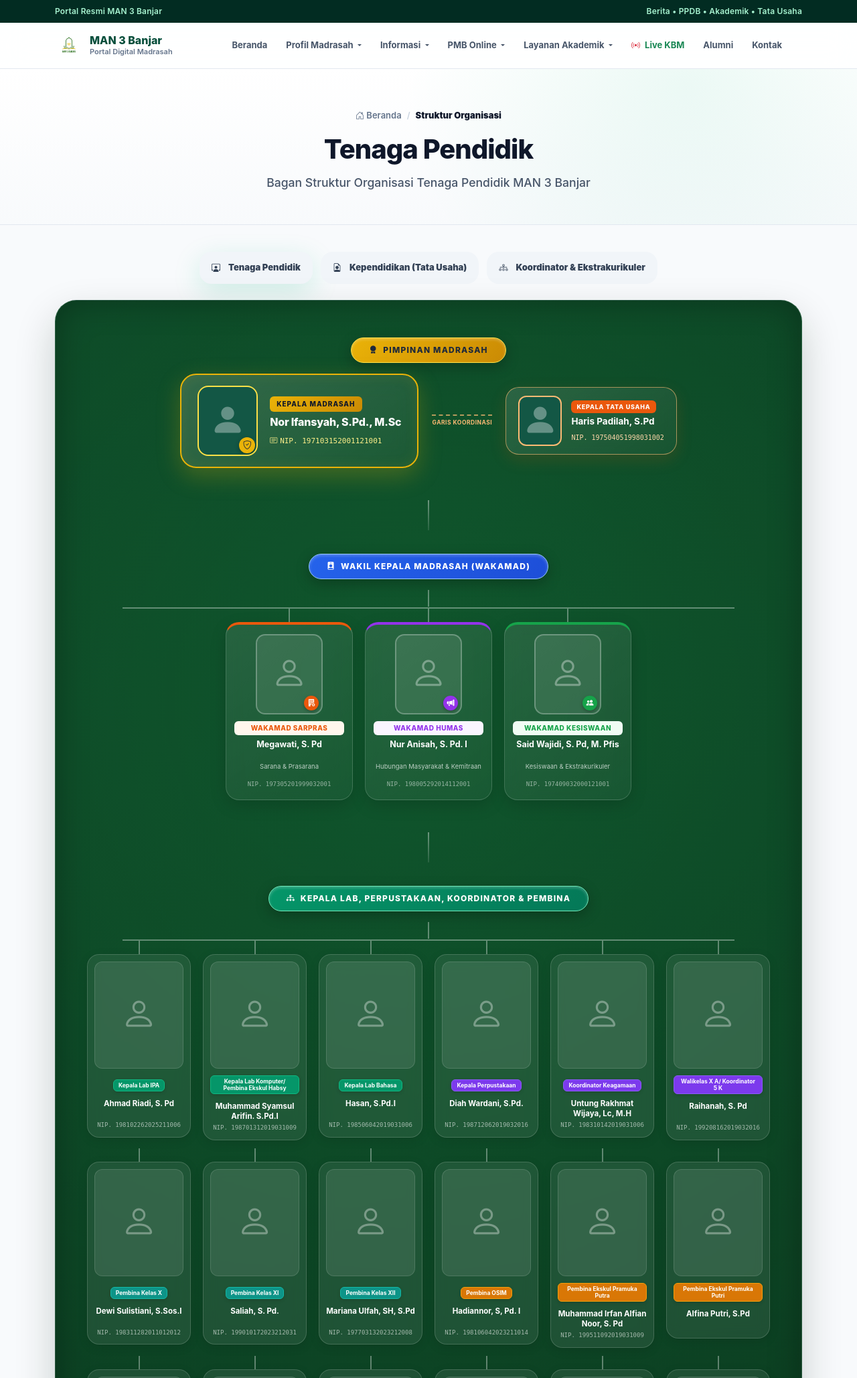
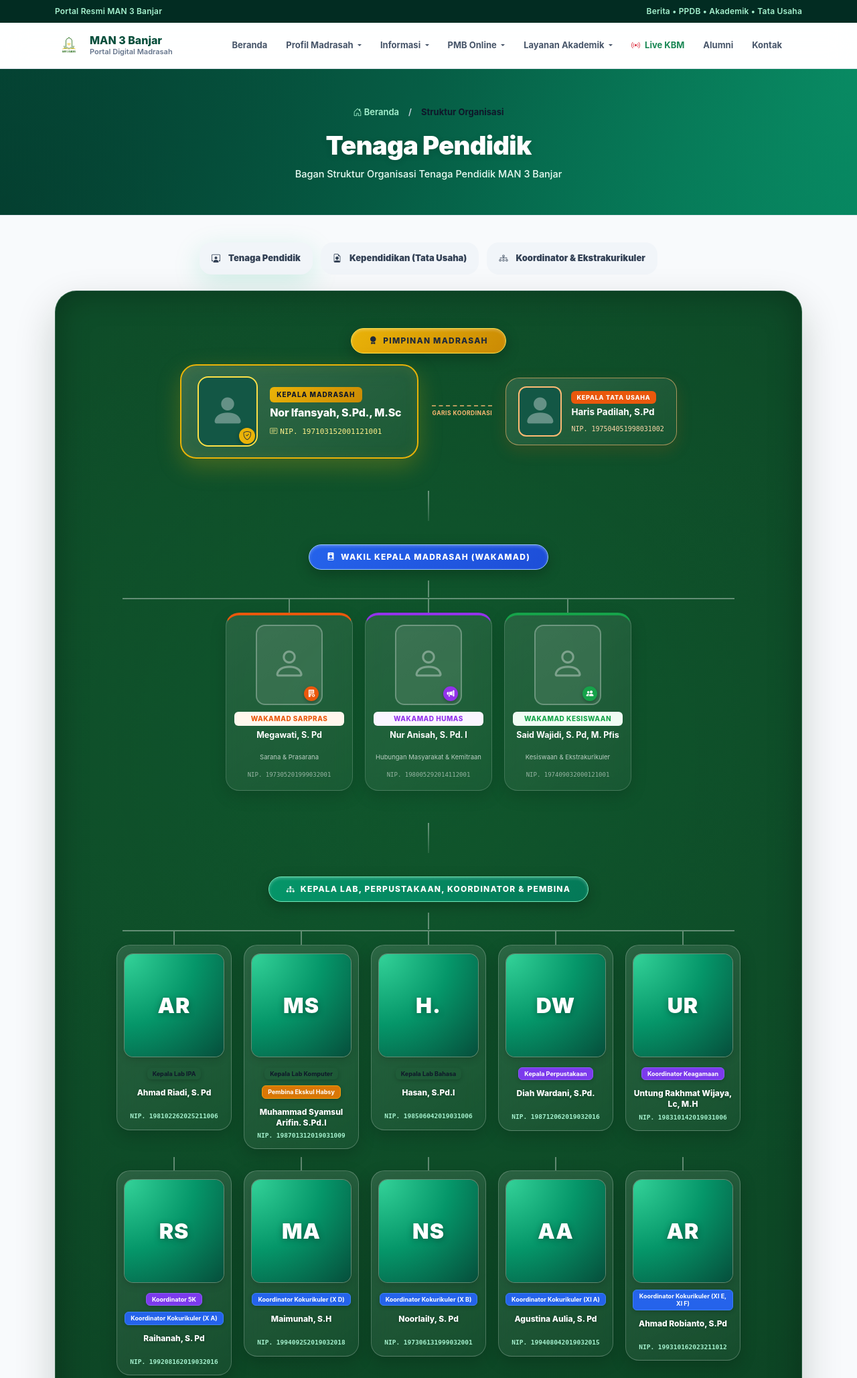
Before and after one commit to mantigabjr-sudo/web_man3banjar, a CodeIgniter app: page /website/struktur/tenaga-pendidik in a window 1280 px wide. Shown: the top 2058 px of the page at 67% size. Run offline with CodeIgniter, Linux system fonts and the light colour scheme; data comes from the database, SQL or seed files in the repository; tables that the repository leaves empty or names only in its code hold one stand-in row (values such as "Sample post").

Commit message:
Perbaiki deduplikasi tugas tambahan guru, tambahkan keterangan sub-menu Struktur PTK, dan estetika inisial avatar gradasi pada bagan struktur

```diff
--- a/application/controllers/Website.php
+++ b/application/controllers/Website.php
@@ -544,54 +544,75 @@ class Website extends CI_Controller {
                     ->where('status', 'Aktif')
                     ->get()->result();
 
-                $tags = [];
+                $raw_items = [];
                 $kokurikuler_classes = [];
 
                 foreach($gt_rows as $g){
                     if(strpos((string)$g->tahun_ajaran, '2025') !== false) continue;
                     $t = trim((string)$g->nama_tugas);
-                    if(empty($t)) continue;
-                    if(stripos($t, 'Wali Kelas') !== false) continue;
-                    if(stripos($t, 'Wakamad') !== false || stripos($t, 'Waka Bid') !== false) continue;
-                    if(stripos($t, 'Satmingkal') !== false || stripos($t, 'Menambah Jam') !== false) continue;
-
-                    if(stripos($t, 'Kokurikuler') !== false){
-                        if(!empty($g->kelas_id) && isset($kelas_map[$g->kelas_id])){
+                    if(!empty($t)){
+                        // Pecah jika ada slash
+                        $parts = explode('/', $t);
+                        foreach($parts as $prt) $raw_items[] = trim($prt);
+                    }
+                    if(!empty($g->kelas_id) && isset($kelas_map[$g->kelas_id])){
+                        if(stripos($t, 'Kokurikuler') !== false){
                             $kokurikuler_classes[] = $kelas_map[$g->kelas_id];
-                        } else {
-                            if(preg_match('/(XII|XI|X)\s+[A-Z]/i', $t, $m_cls)){
-                                $kokurikuler_classes[] = strtoupper($m_cls[0]);
-                            }
                         }
-                    } elseif(stripos($t, 'Binaan') !== false || stripos($t, 'BK') !== false){
-                        $cl = preg_replace('/Binaan\s*(Kelas)?\s*/i', 'Pembina Kelas ', $t);
-                        $tags[] = trim($cl);
-                    } else {
-                        $t = str_ireplace('Ekslul', 'Ekskul', $t);
-                        $tags[] = $t;
                     }
                 }
 
                 $ptk_tt = array_filter(array_map('trim', explode(',', (string)$p->tugas_tambahan)));
                 foreach($ptk_tt as $t){
-                    if(empty($t)) continue;
-                    if(stripos($t, 'Wali Kelas') !== false) continue;
-                    if(stripos($t, 'Wakamad') !== false || stripos($t, 'Waka Bid') !== false) continue;
-                    if(stripos($t, 'Satmingkal') !== false || stripos($t, 'Menambah Jam') !== false) continue;
+                    $parts = explode('/', $t);
+                    foreach($parts as $prt) $raw_items[] = trim($prt);
+                }
 
-                    if(stripos($t, 'Kokurikuler') !== false){
-                        if(preg_match_all('/(XII|XI|X)\s+[A-Z]/i', $t, $m_cls)){
-                            foreach($m_cls[0] as $mc){
-                                $kokurikuler_classes[] = strtoupper($mc);
+                $clean_tags = [];
+                foreach($raw_items as $item){
+                    if(empty($item)) continue;
+                    if(stripos($item, 'Wali Kelas') !== false) continue;
+                    if(stripos($item, 'Wakamad') !== false || stripos($item, 'Waka Bid') !== false) continue;
+                    if(stripos($item, 'Satmingkal') !== false || stripos($item, 'Menambah Jam') !== false) continue;
+
+                    // Deteksi Kokurikuler
+                    if(stripos($item, 'Kokurikuler') !== false || preg_match('/\b(X|XI|XII)\s+[A-Z]\b/i', $item)){
+                        if(preg_match_all('/\b(XII|XI|X)\s*([A-Z])\b/i', $item, $matches, PREG_SET_ORDER)){
+                            foreach($matches as $m){
+                                $kokurikuler_classes[] = strtoupper($m[1]) . ' ' . strtoupper($m[2]);
                             }
                         }
-                    } elseif(stripos($t, 'Binaan') !== false || stripos($t, 'BK') !== false){
-                        $cl = preg_replace('/Binaan\s*(Kelas)?\s*/i', 'Pembina Kelas ', $t);
-                        $tags[] = trim($cl);
-                    } else {
-                        $t = str_ireplace('Ekslul', 'Ekskul', $t);
-                        $tags[] = $t;
+                        continue;
                     }
+
+                    // Deteksi Lab
+                    if(stripos($item, 'Lab IPA') !== false) { $clean_tags['lab_ipa'] = 'Kepala Lab IPA'; continue; }
+                    if(stripos($item, 'Lab Komputer') !== false) { $clean_tags['lab_komp'] = 'Kepala Lab Komputer'; continue; }
+                    if(stripos($item, 'Lab Bahasa') !== false) { $clean_tags['lab_bahasa'] = 'Kepala Lab Bahasa'; continue; }
+                    if(stripos($item, 'Perpustakaan') !== false) { $clean_tags['perpus'] = 'Kepala Perpustakaan'; continue; }
+                    if(stripos($item, 'Keagamaan') !== false) { $clean_tags['keagamaan'] = 'Koordinator Keagamaan'; continue; }
+                    if(stripos($item, '5 K') !== false || stripos($item, '5K') !== false) { $clean_tags['5k'] = 'Koordinator 5K'; continue; }
+
+                    // Ekskul
+                    $item = str_ireplace('Ekslul', 'Ekskul', $item);
+                    if(stripos($item, 'Habsy') !== false) { $clean_tags['habsy'] = 'Pembina Ekskul Habsy'; continue; }
+                    if(stripos($item, 'KIR') !== false) { $clean_tags['kir'] = 'Pembina Ekskul KIR'; continue; }
+                    if(stripos($item, 'PMR') !== false) { $clean_tags['pmr'] = 'Pembina Ekskul PMR'; continue; }
+                    if(stripos($item, 'Pramuka Putra') !== false) { $clean_tags['pramuka_pa'] = 'Pembina Pramuka Putra'; continue; }
+                    if(stripos($item, 'Pramuka Putri') !== false) { $clean_tags['pramuka_pi'] = 'Pembina Pramuka Putri'; continue; }
+                    if(stripos($item, 'Pramuka') !== false) { $clean_tags['pramuka'] = 'Pembina Pramuka'; continue; }
+                    if(stripos($item, 'Paskib') !== false) { $clean_tags['paskib'] = 'Pembina Paskibra'; continue; }
+                    if(stripos($item, 'Tari') !== false) { $clean_tags['tari'] = 'Pembina Ekskul Seni Tari'; continue; }
+                    if(stripos($item, 'Futsal') !== false) { $clean_tags['futsal'] = 'Pembina Ekskul Futsal'; continue; }
+                    if(stripos($item, 'OSIM') !== false) { $clean_tags['osim'] = 'Pembina OSIM'; continue; }
+
+                    if(stripos($item, 'Binaan') !== false || stripos($item, 'BK') !== false){
+                        $cl = preg_replace('/Binaan\s*(Kelas)?\s*/i', 'Pembina Kelas ', $item);
+                        $clean_tags['binaan_'.md5($cl)] = trim($cl);
+                        continue;
+                    }
+
+                    $clean_tags[md5($item)] = $item;
                 }
 
                 $kokurikuler_classes = array_values(array_unique($kokurikuler_classes));
@@ -607,11 +628,10 @@ class Website extends CI_Controller {
                         if($wA !== $wB) return $wA <=> $wB;
                         return strnatcasecmp($a, $b);
                     });
-                    $tag_koku = 'Koordinator Kokurikuler (' . implode(', ', $kokurikuler_classes) . ')';
-                    $tags[] = $tag_koku;
+                    $clean_tags['kokurikuler'] = 'Koordinator Kokurikuler (' . implode(', ', $kokurikuler_classes) . ')';
                 }
 
-                $unique_tags = array_values(array_unique($tags));
+                $unique_tags = array_values($clean_tags);
 
                 if(!empty($unique_tags)){
                     $min_weight = 999;
--- a/application/views/public/arsip_struktur.php
+++ b/application/views/public/arsip_struktur.php
@@ -1,14 +1,30 @@
 <?php $this->load->view('public/partials/archive_header'); ?>
 
-<header class="web-archive-hero">
-    <div class="container">
-        <div class="detail-breadcrumb">
-            <a href="<?= base_url() ?>"><i class="bi bi-house-door"></i> Beranda</a>
-            <span>/</span>
-            <strong>Struktur Organisasi</strong>
+<?php
+if (!function_exists('get_initials_struktur')) {
+    function get_initials_struktur($name) {
+        $clean = preg_replace('/\b(S\.Pd|S\.Pd\.I|M\.Pd|M\.H|Lc|S\.Si|Drs\.|Dra\.|S\.Ag|H\.|Hj\.|S\.Kom|M\.M|S\.Sos|S\.H)\b/i', '', (string)$name);
+        $words = array_values(array_filter(explode(' ', trim($clean))));
+        $in = '';
+        if(count($words) >= 2) {
+            $in = mb_substr($words[0], 0, 1) . mb_substr($words[1], 0, 1);
+        } elseif(count($words) == 1) {
+            $in = mb_substr($words[0], 0, 2);
+        }
+        return !empty($in) ? strtoupper($in) : 'PTK';
+    }
+}
+?>
+
+<header class="web-archive-hero text-center" style="background: radial-gradient(circle at top right, rgba(16, 185, 129, 0.35), transparent 50%), radial-gradient(circle at bottom left, rgba(2, 44, 34, 0.5), transparent 50%), linear-gradient(135deg, #064e3b 0%, #065f46 50%, #047857 100%) !important; color: #ffffff !important; padding: 55px 0 50px 0 !important;">
+    <div class="container d-flex flex-column align-items-center text-center">
+        <div class="detail-breadcrumb d-flex justify-content-center align-items-center mb-3">
+            <a href="<?= base_url() ?>" style="color: #a7f3d0 !important; text-decoration: none; font-weight: 600;"><i class="bi bi-house-door"></i> Beranda</a>
+            <span style="color: rgba(255,255,255,0.4); margin: 0 6px;">/</span>
+            <strong style="color: #ffffff; font-weight: 700;">Struktur Organisasi</strong>
         </div>
-        <h1><?= htmlspecialchars($kategori_nama, ENT_QUOTES, 'UTF-8') ?></h1>
-        <p>Bagan Struktur Organisasi <?= htmlspecialchars($kategori_nama, ENT_QUOTES, 'UTF-8') ?> <?= htmlspecialchars($nama_madrasah ?? 'MAN 3 Banjar', ENT_QUOTES, 'UTF-8') ?></p>
+        <h1 style="color: #ffffff !important; font-weight: 900; font-size: clamp(1.8rem, 3.5vw, 2.4rem); letter-spacing: -0.02em; margin-bottom: 8px; text-shadow: 0 2px 10px rgba(0,0,0,0.15);"><?= htmlspecialchars($kategori_nama, ENT_QUOTES, 'UTF-8') ?></h1>
+        <p style="color: #ecfdf5 !important; font-size: 14.5px; line-height: 1.6; margin: 0 auto; max-width: 680px; font-weight: 500;">Bagan Struktur Organisasi <?= htmlspecialchars($kategori_nama, ENT_QUOTES, 'UTF-8') ?> <?= htmlspecialchars($nama_madrasah ?? 'MAN 3 Banjar', ENT_QUOTES, 'UTF-8') ?></p>
     </div>
 </header>
 
@@ -198,7 +214,9 @@
                                                 <?php if ($img_src): ?>
                                                     <img src="<?= $img_src ?>" alt="<?= htmlspecialchars($tk->nama_lengkap, ENT_QUOTES, 'UTF-8') ?>">
                                                 <?php else: ?>
-                                                    <div class="avatar-fallback"><i class="bi bi-person"></i></div>
+                                                    <div class="avatar-initials-gradient">
+                                                        <span><?= get_initials_struktur($tk->nama_lengkap) ?></span>
+                                                    </div>
                                                 <?php endif; ?>
                                             </div>
                                             <div class="member-card-body">
@@ -426,7 +444,9 @@
                                                 <?php if ($img_src): ?>
                                                     <img src="<?= $img_src ?>" alt="<?= htmlspecialchars($p->nama_lengkap, ENT_QUOTES, 'UTF-8') ?>">
                                                 <?php else: ?>
-                                                    <div class="avatar-fallback"><i class="bi bi-person"></i></div>
+                                                    <div class="avatar-initials-gradient">
+                                                        <span><?= get_initials_struktur($wk->nama_lengkap ?? $g->nama_lengkap ?? $p->nama_lengkap ?? 'PTK') ?></span>
+                                                    </div>
                                                 <?php endif; ?>
                                             </div>
                                             <div class="member-card-body">
@@ -900,37 +920,52 @@
 }
 
 .member-glass-card {
-    background: rgba(255, 255, 255, 0.08);
-    backdrop-filter: blur(10px);
-    border: 1.5px solid rgba(255, 255, 255, 0.16);
-    border-radius: 18px;
-    padding: 10px;
+    background: linear-gradient(145deg, rgba(255, 255, 255, 0.12) 0%, rgba(255, 255, 255, 0.04) 100%);
+    backdrop-filter: blur(14px);
+    border: 1px solid rgba(255, 255, 255, 0.22);
+    border-radius: 20px;
+    padding: 12px 10px;
     transition: all 0.3s cubic-bezier(0.4, 0, 0.2, 1);
     display: flex;
     flex-direction: column;
-    width: 155px;
+    width: 172px;
     text-align: center;
-    box-shadow: 0 4px 15px rgba(0,0,0,0.1);
+    box-shadow: 0 8px 24px rgba(0,0,0,0.18);
 }
 .member-glass-card:hover {
-    transform: translateY(-5px);
-    background: rgba(255, 255, 255, 0.14);
-    border-color: rgba(255, 255, 255, 0.35);
-    box-shadow: 0 12px 28px rgba(16, 185, 129, 0.22);
+    transform: translateY(-6px);
+    background: linear-gradient(145deg, rgba(255, 255, 255, 0.18) 0%, rgba(255, 255, 255, 0.08) 100%);
+    border-color: rgba(255, 255, 255, 0.45);
+    box-shadow: 0 16px 36px rgba(16, 185, 129, 0.3);
 }
 
 .member-card-img-wrap {
-    height: 160px;
-    border-radius: 12px;
+    height: 155px;
+    border-radius: 14px;
     overflow: hidden;
     position: relative;
-    background: rgba(255, 255, 255, 0.04);
-    border: 1.5px solid rgba(255, 255, 255, 0.18);
+    background: rgba(255, 255, 255, 0.06);
+    border: 1.5px solid rgba(255, 255, 255, 0.25);
+    box-shadow: 0 4px 12px rgba(0,0,0,0.15);
 }
 .member-card-img-wrap img {
     width: 100%;
     height: 100%;
     object-fit: cover;
+}
+
+.avatar-initials-gradient {
+    width: 100%;
+    height: 100%;
+    display: flex;
+    align-items: center;
+    justify-content: center;
+    background: radial-gradient(circle at top left, #34d399 0%, #059669 50%, #064e3b 100%);
+    color: #ffffff;
+    font-weight: 900;
+    font-size: 32px;
+    letter-spacing: 1px;
+    text-shadow: 0 2px 10px rgba(0,0,0,0.35);
 }
 
 .avatar-fallback {
@@ -952,36 +987,39 @@
 }
 
 .member-name {
-    font-weight: 700;
+    font-weight: 800;
     color: #ffffff;
-    font-size: 11.5px;
-    line-height: 1.3;
-    margin-bottom: 3px;
-    height: 30px;
+    font-size: 12px;
+    line-height: 1.35;
+    margin-bottom: 4px;
+    min-height: 32px;
     display: -webkit-box;
     -webkit-line-clamp: 2;
     -webkit-box-orient: vertical;
     overflow: hidden;
+    text-shadow: 0 1px 4px rgba(0,0,0,0.3);
 }
 
 .member-nip {
-    font-size: 9px;
-    color: rgba(255, 255, 255, 0.6);
+    font-size: 9.5px;
+    color: #a7f3d0;
     font-family: monospace;
+    font-weight: 600;
 }
 
 /* Tugas Khusus Badges */
 .custom-tugas-badge {
     display: inline-block;
-    padding: 3px 7px;
+    padding: 3px 8px;
     border-radius: 6px;
-    font-size: 8.5px;
+    font-size: 9px;
     font-weight: 750;
-    line-height: 1.2;
-    margin-bottom: 3px;
-    box-shadow: 0 2px 5px rgba(0,0,0,0.15);
+    line-height: 1.25;
+    margin-bottom: 4px;
+    box-shadow: 0 2px 6px rgba(0,0,0,0.2);
     white-space: normal;
     text-align: center;
+}
 }
 .tag-emerald { background: #059669; color: #ffffff; border: 1px solid #10b981; }
 .tag-blue { background: #2563eb; color: #ffffff; border: 1px solid #3b82f6; }
--- a/application/views/public/partials/archive_header.php
+++ b/application/views/public/partials/archive_header.php
@@ -77,11 +77,32 @@ if(!function_exists('web_clean')){
                         <li><a class="dropdown-item" href="<?= base_url('website/visi_misi') ?>">Visi &amp; Misi</a></li>
                         <li><a class="dropdown-item" href="<?= base_url('website/fasilitas') ?>">Fasilitas</a></li>
                         <li><hr class="dropdown-divider"></li>
-                        <li><a class="dropdown-item" href="<?= base_url('website/struktur/tenaga-pendidik') ?>">Tenaga Pendidik</a></li>
-                        <li><a class="dropdown-item" href="<?= base_url('website/struktur/kependidikan') ?>">Kependidikan</a></li>
-                        <li><a class="dropdown-item" href="<?= base_url('website/struktur/koordinator') ?>">Koordinator</a></li>
+                        <li><h6 class="dropdown-header text-uppercase fw-bold text-success" style="font-size: 10.5px; letter-spacing: 0.5px;"><i class="bi bi-diagram-3 me-1"></i> Struktur Organisasi PTK</h6></li>
+                        <li>
+                            <a class="dropdown-item py-1" href="<?= base_url('website/struktur/tenaga-pendidik') ?>">
+                                <div class="fw-semibold" style="font-size: 13.5px;">Tenaga Pendidik</div>
+                                <small class="text-muted d-block" style="font-size: 11px;">Bagan Struktur Dewan Guru &amp; Pimpinan</small>
+                            </a>
+                        </li>
+                        <li>
+                            <a class="dropdown-item py-1" href="<?= base_url('website/struktur/kependidikan') ?>">
+                                <div class="fw-semibold" style="font-size: 13.5px;">Kependidikan</div>
+                                <small class="text-muted d-block" style="font-size: 11px;">Staf Tata Usaha &amp; Layanan Madrasah</small>
+                            </a>
+                        </li>
+                        <li>
+                            <a class="dropdown-item py-1" href="<?= base_url('website/struktur/koordinator') ?>">
+                                <div class="fw-semibold" style="font-size: 13.5px;">Koordinator &amp; Ekskul</div>
+                                <small class="text-muted d-block" style="font-size: 11px;">Pembina Kegiatan &amp; Ekstrakurikuler</small>
+                            </a>
+                        </li>
                         <li><hr class="dropdown-divider"></li>
-                        <li><a class="dropdown-item" href="<?= base_url('website/ptk') ?>">Direktori PTK Lengkap</a></li>
+                        <li>
+                            <a class="dropdown-item py-1" href="<?= base_url('website/ptk') ?>">
+                                <div class="fw-semibold text-success" style="font-size: 13.5px;"><i class="bi bi-people-fill me-1"></i> Direktori PTK Lengkap</div>
+                                <small class="text-muted d-block" style="font-size: 11px;">Daftar Profil Guru &amp; Tenaga Kependidikan</small>
+                            </a>
+                        </li>
                     </ul>
                 </li>
 
```
Also changed, not shown: application/views/public/home.php (+25 -4 lines).
